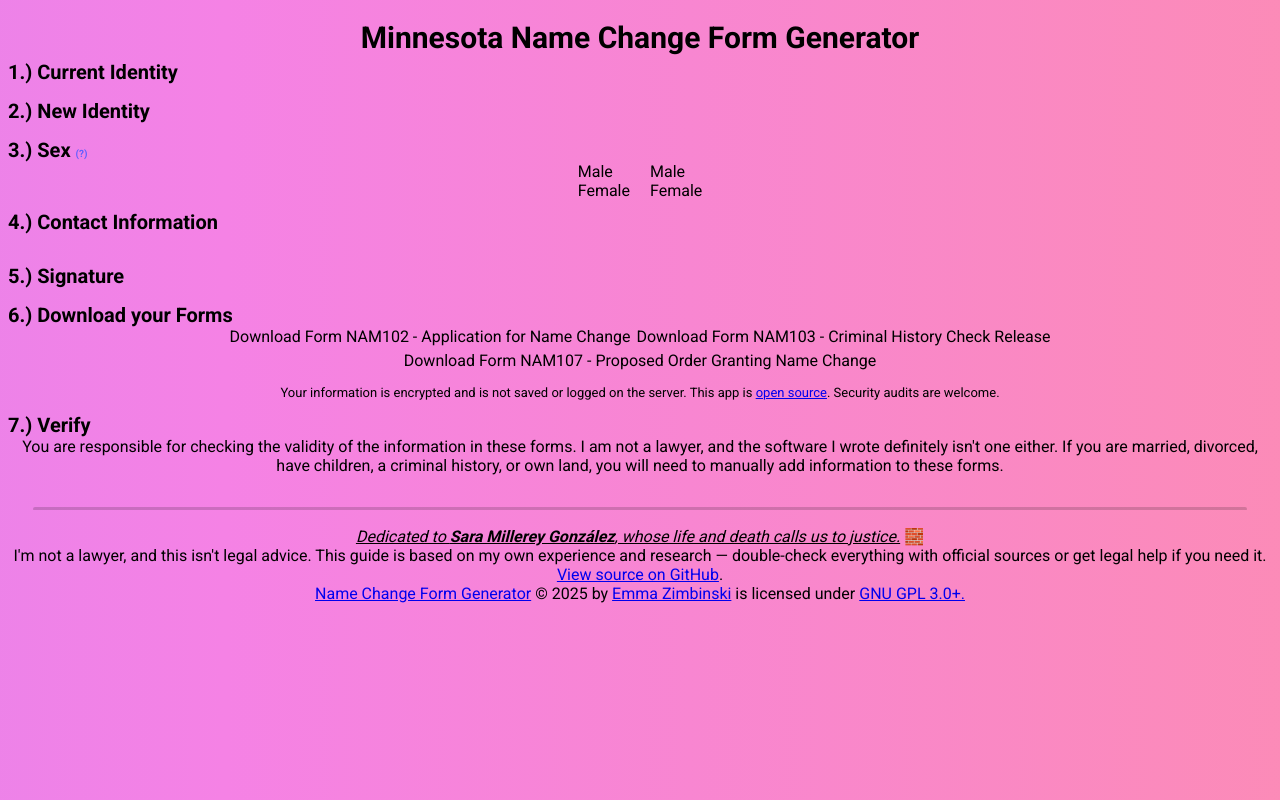
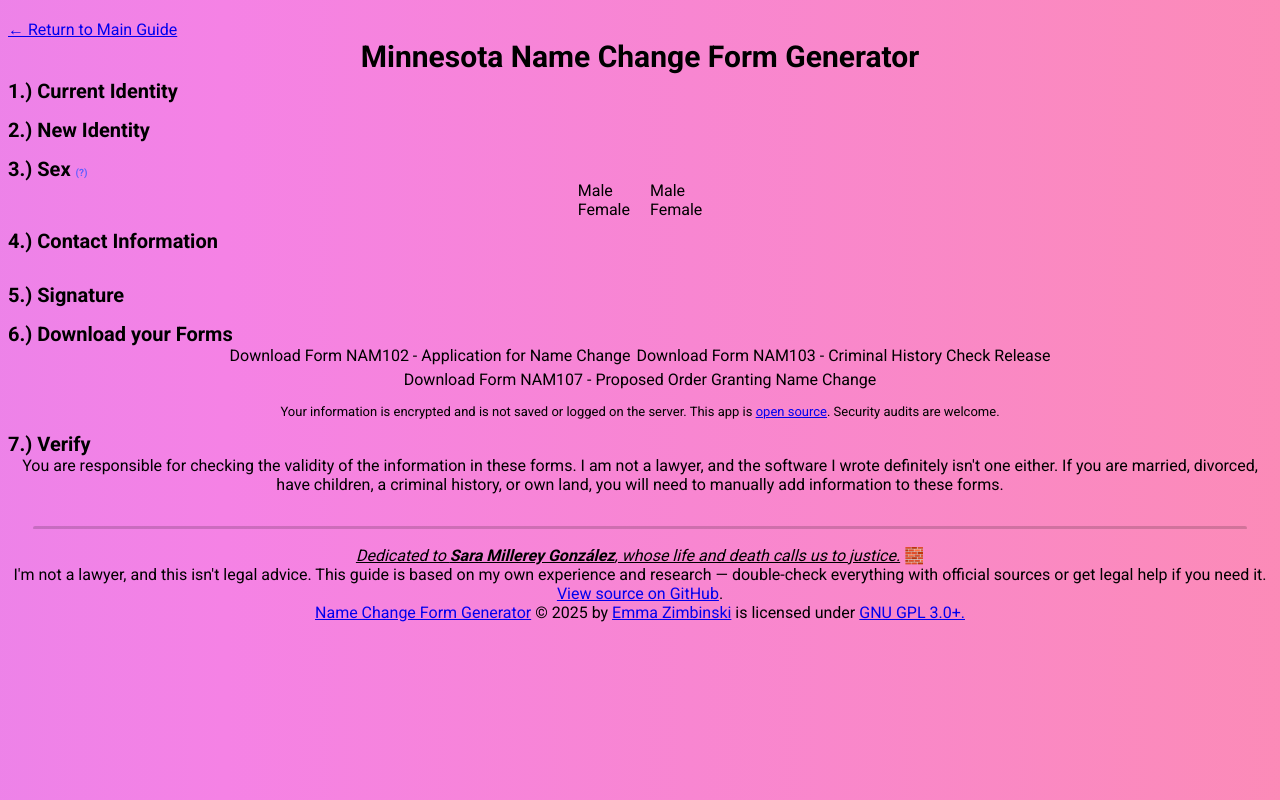
Before and after one commit to qwazwsx/form-generator.changeyourname.mn, a website: page index.html in a window 1280 px wide. Drawn offline with Linux system fonts and the light colour scheme; a script that the page names is missing.

Commit message:
added return to guide button

```diff
--- a/index.html
+++ b/index.html
@@ -83,6 +83,8 @@
     </form>
 
     <div class="tabContent">
+
+        <a href="https://changeyourname.mn">← Return to Main Guide</a>
 
         <h1>Minnesota Name Change Form Generator</h1>
         <!-- <p>Use these fields to generate the necessary documents for changing your name in Minnesota.</p> -->
```
